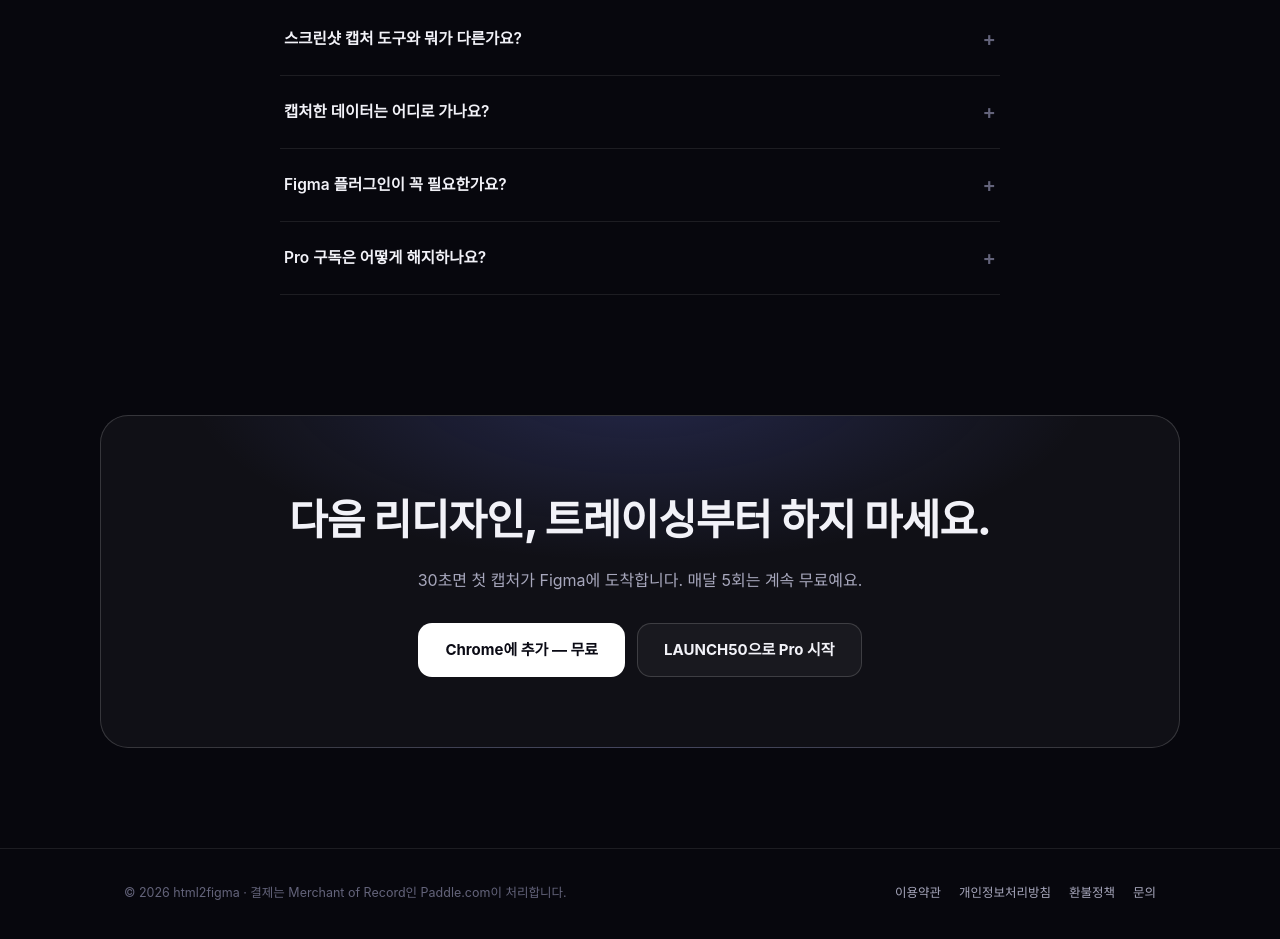
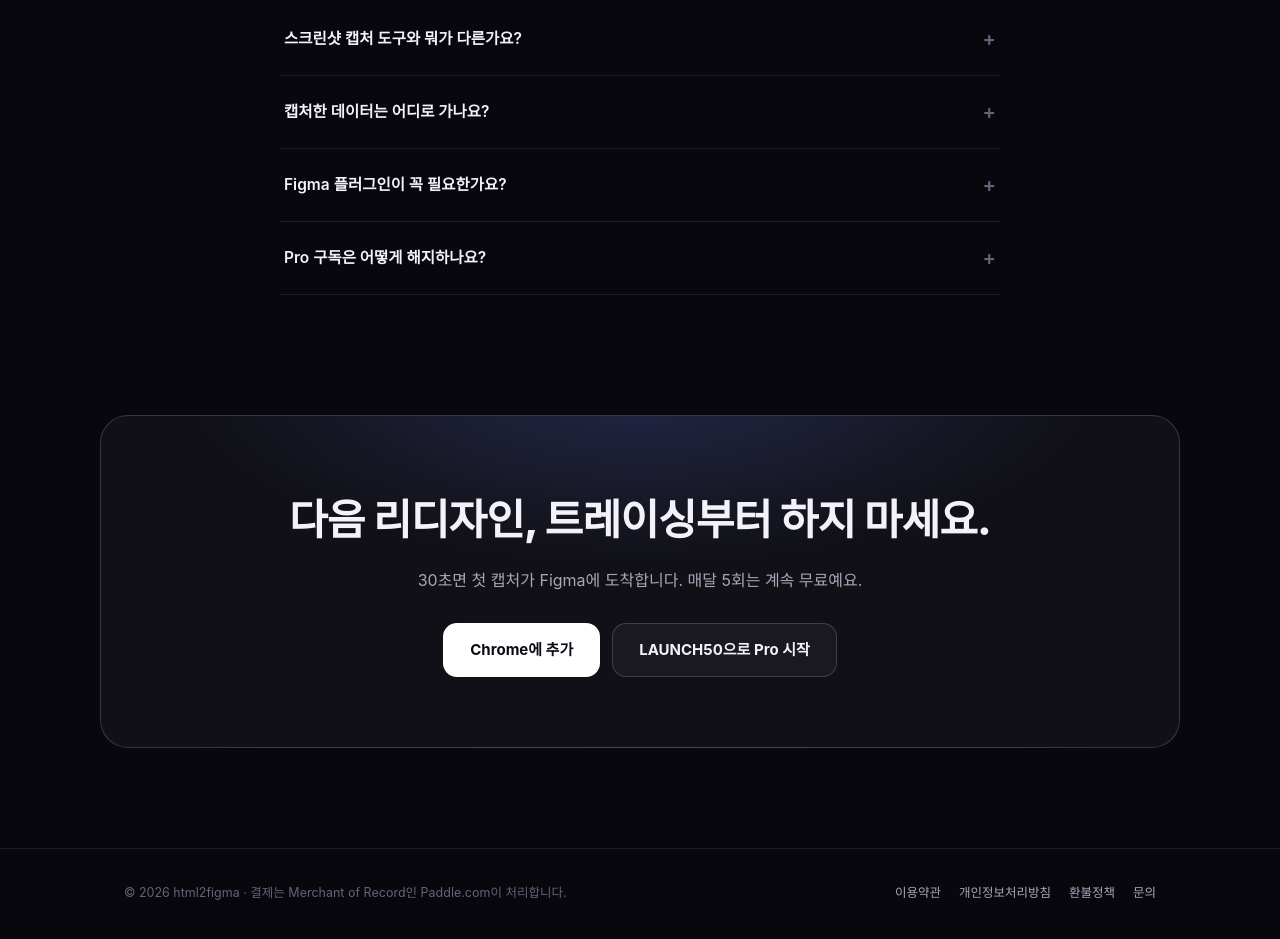
Before and after one commit to ignite-corp/html2figma, a browser extension: page packages/site/index.html in a window 1280 px wide. Shown: the part 3961-4900 px from the top of the page. Drawn offline with Linux system fonts and the light colour scheme; a web font is replaced by a local one.

Commit message:
fix(site): 하단 최종 CTA 문구도 히어로와 동일하게 통일
"Chrome에 추가 — 무료" 문구를 히어로 CTA와 맞춰 "Chrome에 추가"로 정리.

```diff
--- a/packages/site/index.html
+++ b/packages/site/index.html
@@ -614,7 +614,7 @@
       <h2>다음 리디자인, 트레이싱부터 하지 마세요.</h2>
       <p>30초면 첫 캡처가 Figma에 도착합니다. 매달 5회는 계속 무료예요.</p>
       <div class="ctas">
-        <a class="btn primary" href="https://chromewebstore.google.com/detail/cgjbnhacnalehnfkkkoilmglhiigbjmf" target="_blank" rel="noopener">Chrome에 추가 — 무료</a>
+        <a class="btn primary" href="https://chromewebstore.google.com/detail/cgjbnhacnalehnfkkkoilmglhiigbjmf" target="_blank" rel="noopener">Chrome에 추가</a>
         <a class="btn ghost" href="/upgrade.html?dc=LAUNCH50">LAUNCH50으로 Pro 시작</a>
       </div>
     </div>
```
